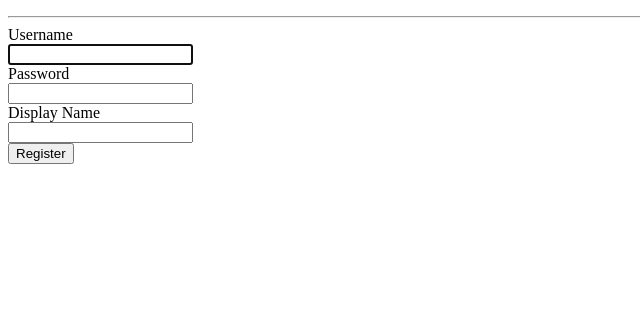
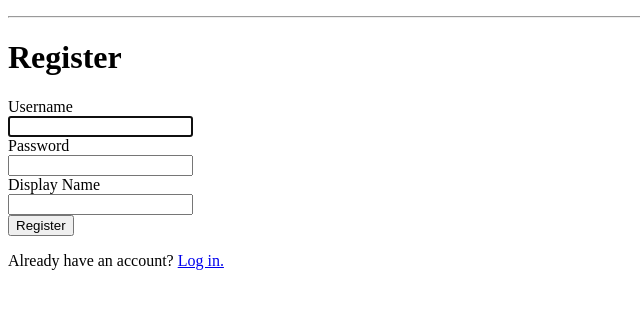
Before and after one commit to friedev/forum, a PHP site: page /register in a window 1280 px wide. Shown: the part 98-407 px from the top of the page, without its empty margins (0-640 px from the left). Run offline with PHP 8.4, Linux system fonts and the light colour scheme.

Commit message:
Improve login and register pages

```diff
--- a/login/index.php
+++ b/login/index.php
@@ -8,6 +8,7 @@
 	<body>
 		<?php include $_SERVER['DOCUMENT_ROOT'] . '/include/header.php' ?>
 		<main>
+			<h1>Login</h1>
 			<form action="submit.php" method="post">
 				<label>Username</label><br />
 				<input class="text" type="text" name="username" required autofocus /><br />
@@ -15,6 +16,7 @@
 				<input class="text" type="password" name="password" required /><br />
 				<input class="submit" type="submit" name="submit" value="Log In" />
 			</form>
+			<p>Don't have an account? <a href="/register">Register.</a></p>
 		</main>
 <!--#include virtual="/include/footer.html"-->
 	</body>
--- a/register/index.php
+++ b/register/index.php
@@ -8,6 +8,7 @@
 	<body>
 		<?php include $_SERVER['DOCUMENT_ROOT'] . '/include/header.php' ?>
 		<main>
+			<h1>Register</h1>
 			<form action="submit.php" method="post">
 				<label>Username</label><br />
 				<input class="text" type="text" name="username" required autofocus /><br />
@@ -17,6 +18,7 @@
 				<input class="text" type="text" name="displayname" required /><br />
 				<input class="submit" type="submit" name="submit" value="Register" />
 			</form>
+			<p>Already have an account? <a href="/login">Log in.</a></p>
 		</main>
 <!--#include virtual="/include/footer.html"-->
 	</body>
```
